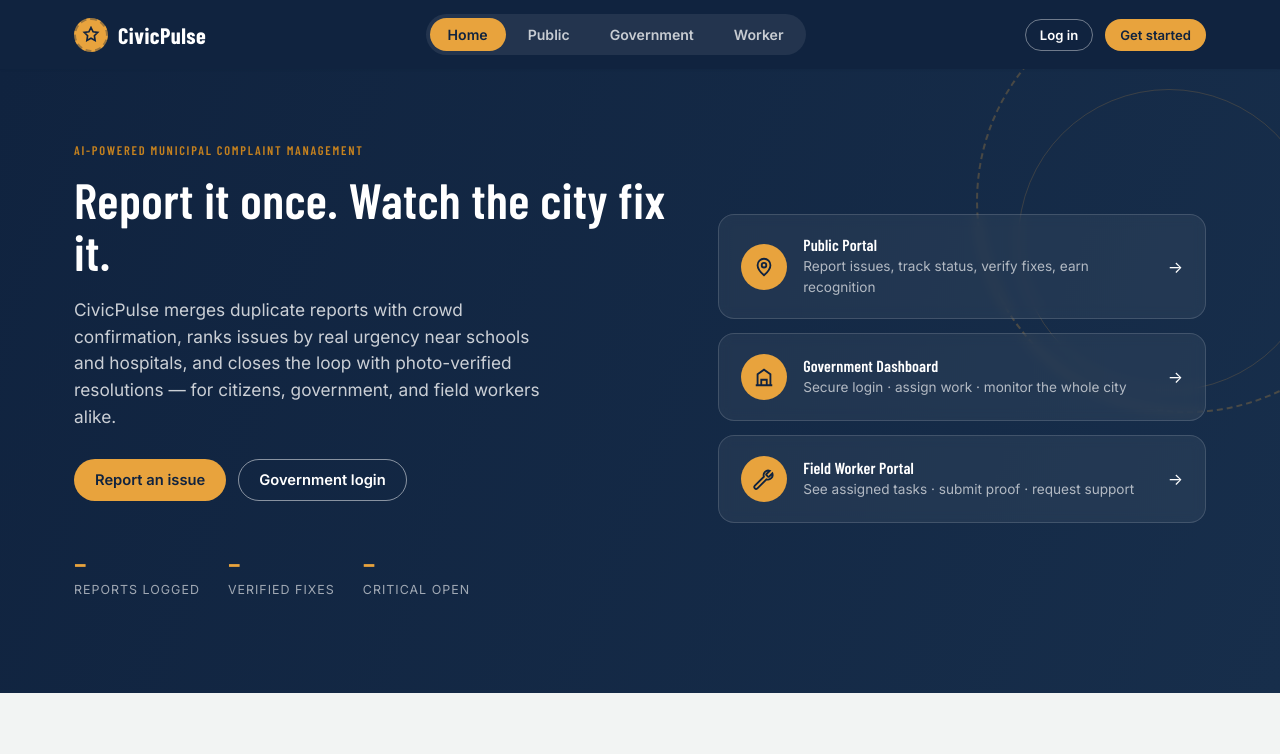
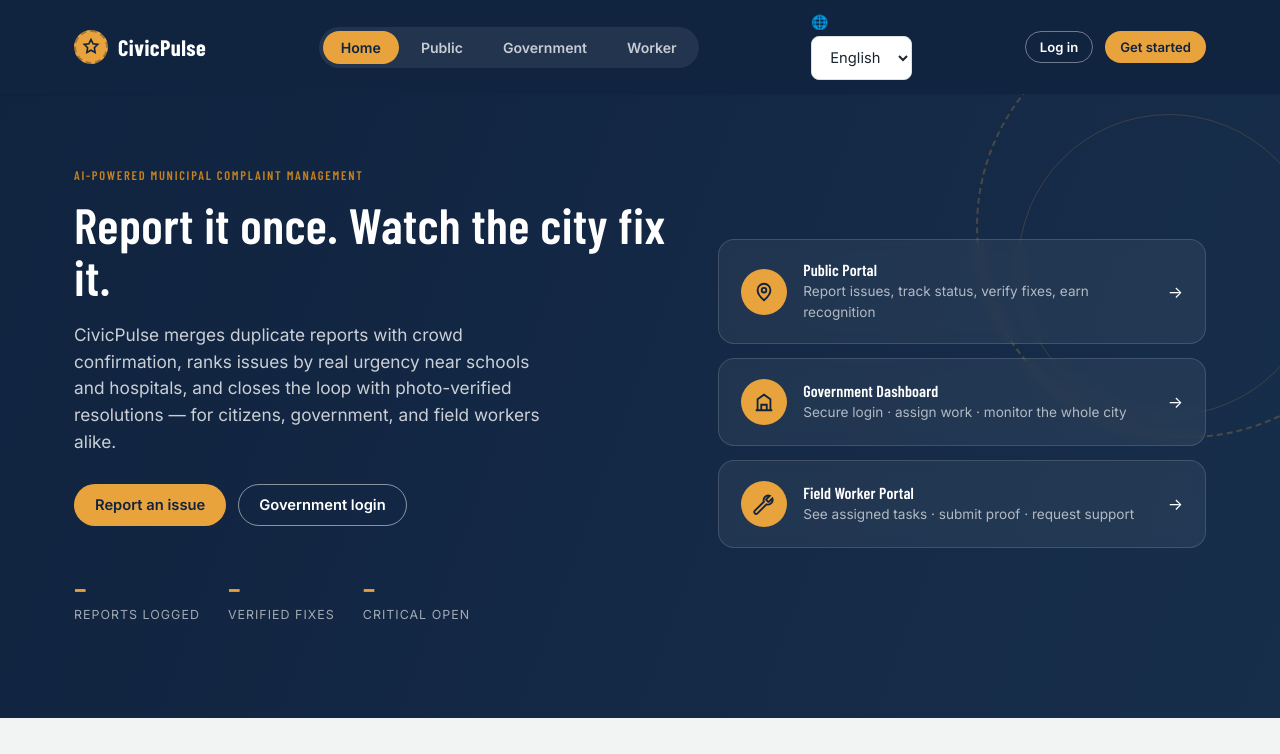
Before and after one commit to varahidhar-commits/civicpulse-geotag, a plain HTML site: page start-civic-app/frontend/index.html in a window 1280 px wide. Shown: the top 754 px of the page. Drawn offline with nearby package versions, Linux system fonts and the light colour scheme; no server answers.

Commit message:
Add always-visible English Tamil Hindi language selector

```diff
--- a/start-civic-app/frontend/index.html
+++ b/start-civic-app/frontend/index.html
@@ -26,6 +26,14 @@
       <button class="nav-tab" data-nav="government">Government</button>
       <button class="nav-tab" data-nav="worker">Worker</button>
     </nav>
+    <div class="language-picker">
+      <label for="civic-language" aria-label="Choose language">🌐</label>
+      <select id="civic-language" aria-label="Language / மொழி / भाषा" title="Choose language">
+        <option value="en">English</option>
+        <option value="ta">தமிழ்</option>
+        <option value="hi">हिन्दी</option>
+      </select>
+    </div>
     <div class="topbar-right" id="topbar-right">
       <button class="btn btn-outline btn-sm" style="border-color:rgba(255,255,255,0.4);color:#fff" id="btn-login">Log in</button>
       <button class="btn btn-amber btn-sm" id="btn-signup">Get started</button>
@@ -582,6 +590,8 @@
 
 <script src="vendor/leaflet/leaflet.js"></script>
 <script src="vendor/chartjs/chart.umd.js"></script>
+<script src="js/translations.js"></script>
+<script src="js/i18n.js"></script>
 <script src="js/api.js"></script>
 <script src="js/ui.js"></script>
 <script src="js/disaster.js"></script>
```
